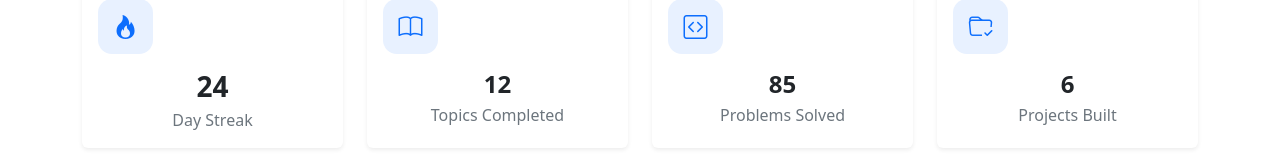
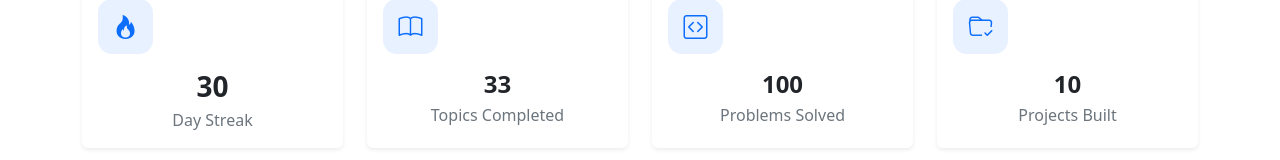
Before and after one commit to PosaKarthik/devlaunch, a plain HTML site: page index.html in a window 1280 px wide. Shown: the part 3651-3811 px from the top of the page. Drawn offline with nearby package versions, Linux system fonts and the light colour scheme.

Commit message:
feat: make an statitics to dynamic

```diff
--- a/index.html
+++ b/index.html
@@ -588,7 +588,7 @@
                 <div class="stat-icon">
                   <i class="bi bi-fire"></i>
                 </div>
-                <h3 class="fw-bold mt-3 mb-1">24</h3>
+                <h3 id="streakCount" class="fw-bold mt-3 mb-1">24</h3>
                 <p class="text-secondary mb-0">Day Streak</p>
               </div>
             </div>
@@ -602,7 +602,7 @@
                 <div class="stat-icon">
                   <i class="bi bi-book"></i>
                 </div>
-                <h4 class="fw-bold mt-3 mb-1">12</h4>
+                <h4 id="topicsCount" class="fw-bold mt-3 mb-1">12</h4>
                 <p class="text-secondary mb-0">Topics Completed</p>
               </div>
             </div>
@@ -615,7 +615,7 @@
                 <div class="stat-icon">
                   <i class="bi bi-code-square"></i>
                 </div>
-                <h4 class="fw-bold mt-3 mb-1">85</h4>
+                <h4 id="problemsCount" class="fw-bold mt-3 mb-1">85</h4>
                 <p class="text-secondary mb-0">Problems Solved</p>
               </div>
             </div>
@@ -628,7 +628,7 @@
                 <div class="stat-icon">
                   <i class="bi bi-folder-check"></i>
                 </div>
-                <h4 class="fw-bold mt-3 mb-1">6</h4>
+                <h4 id="projectsCount" class="fw-bold mt-3 mb-1">6</h4>
                 <p class="text-secondary mb-0">Projects Built</p>
               </div>
             </div>
--- a/js/script.js
+++ b/js/script.js
@@ -14,3 +14,24 @@ getStartedBtn.addEventListener("click", function (event){
     event.preventDefault();
     startMessage.classList.toggle("d-none");
 })
+
+const streakCount = document.getElementById("streakCount");
+
+const topicsCount = document.getElementById("topicsCount");
+
+const problemsCount = document.getElementById("problemsCount");
+
+const projectsCount = document.getElementById("projectsCount");
+
+const streak = 30;
+const topics = 33;
+const problems = 100;
+const projects = 10;
+
+streakCount.textContent = streak;
+
+topicsCount.textContent = topics;
+
+problemsCount.textContent = problems;
+
+projectsCount.textContent = projects;
```
